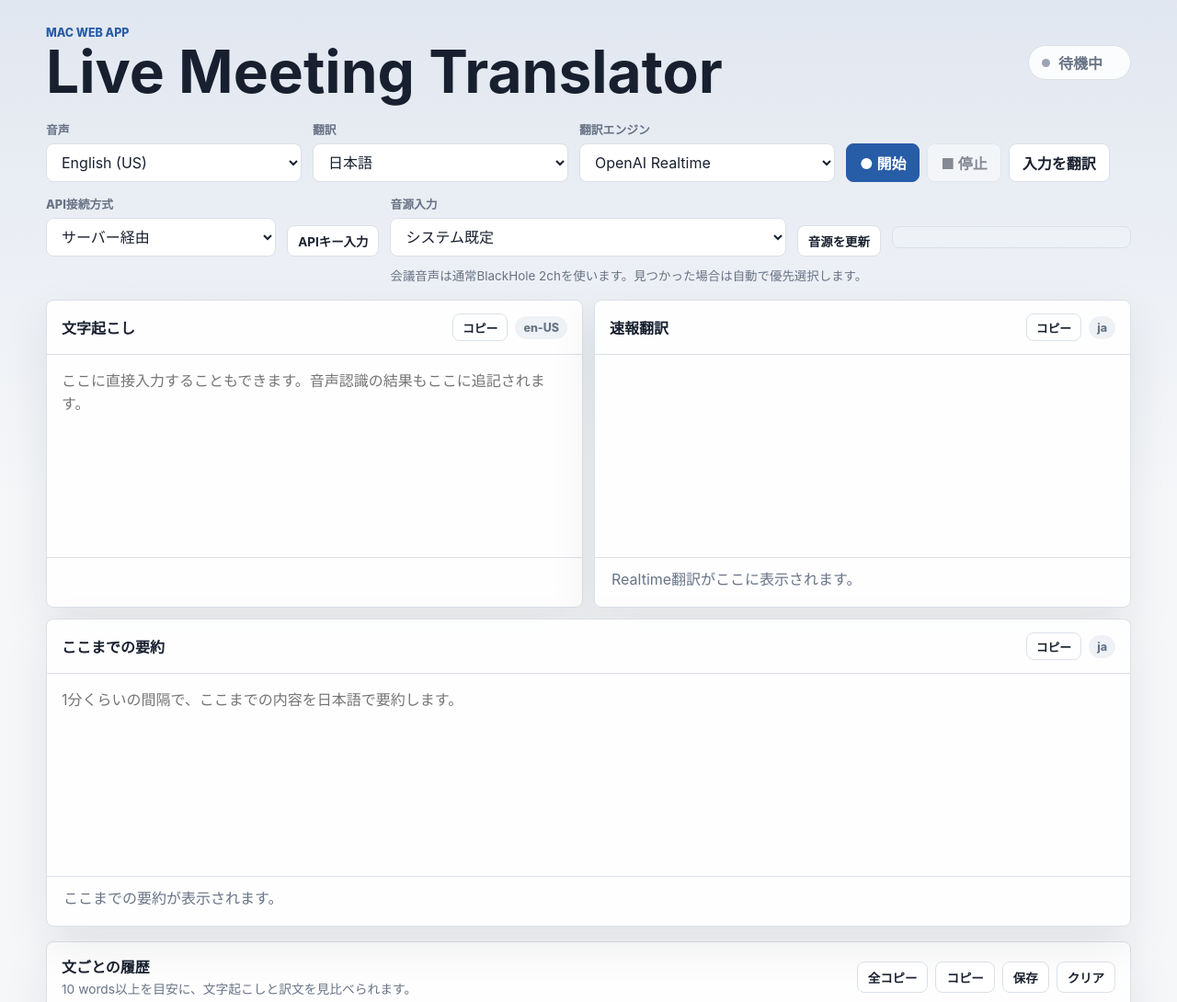
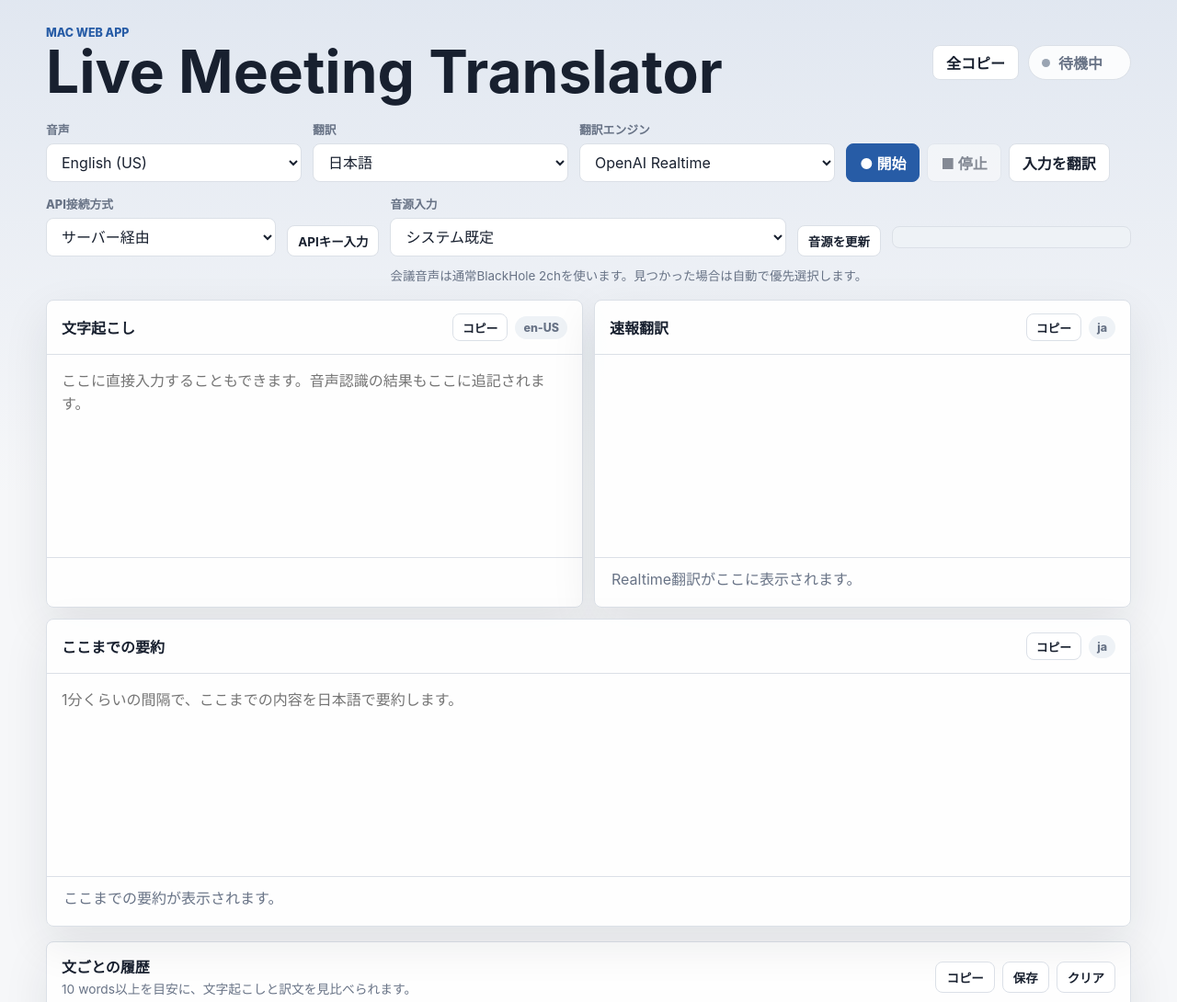
Before and after one commit to yasushigoto/live-meeting-tranlator, a website: page index.html in a window 1280 px wide. Shown: the top 1090 px of the page at 92% size. Drawn offline with Linux system fonts and the light colour scheme.

Commit message:
Move full copy action to header

```diff
--- a/index.html
+++ b/index.html
@@ -4,7 +4,7 @@
     <meta charset="utf-8" />
     <meta name="viewport" content="width=device-width, initial-scale=1" />
     <title>Live Meeting Translator</title>
-    <link rel="stylesheet" href="./styles.css?v=20260608-2" />
+    <link rel="stylesheet" href="./styles.css?v=20260608-3" />
   </head>
   <body>
     <main class="app-shell">
@@ -13,9 +13,12 @@
           <p class="eyebrow">Mac Web App</p>
           <h1>Live Meeting Translator</h1>
         </div>
-        <div class="status-pill" id="statusPill" aria-live="polite">
-          <span class="status-dot"></span>
-          <span id="statusText">待機中</span>
+        <div class="top-actions">
+          <button id="copyAllBtn" type="button" title="Copy all">全コピー</button>
+          <div class="status-pill" id="statusPill" aria-live="polite">
+            <span class="status-dot"></span>
+            <span id="statusText">待機中</span>
+          </div>
         </div>
       </header>
 
@@ -169,7 +172,6 @@
             <p>10 words以上を目安に、文字起こしと訳文を見比べられます。</p>
           </div>
           <div class="button-row compact">
-            <button id="copyAllBtn" type="button" title="Copy all">全コピー</button>
             <button id="copyBtn" type="button" title="Copy">コピー</button>
             <button id="downloadBtn" type="button" title="Download">保存</button>
             <button id="clearBtn" type="button" title="Clear">クリア</button>
@@ -197,6 +199,6 @@
       </li>
     </template>
 
-    <script src="./app.js?v=20260608-2" type="module"></script>
+    <script src="./app.js?v=20260608-3" type="module"></script>
   </body>
 </html>
--- a/styles.css
+++ b/styles.css
@@ -88,6 +88,17 @@ input {
   justify-content: space-between;
   gap: 20px;
   margin-bottom: 22px;
+}
+
+.top-actions {
+  display: inline-flex;
+  align-items: center;
+  gap: 10px;
+  flex-shrink: 0;
+}
+
+.top-actions button {
+  min-height: 38px;
 }
 
 .eyebrow {
```
